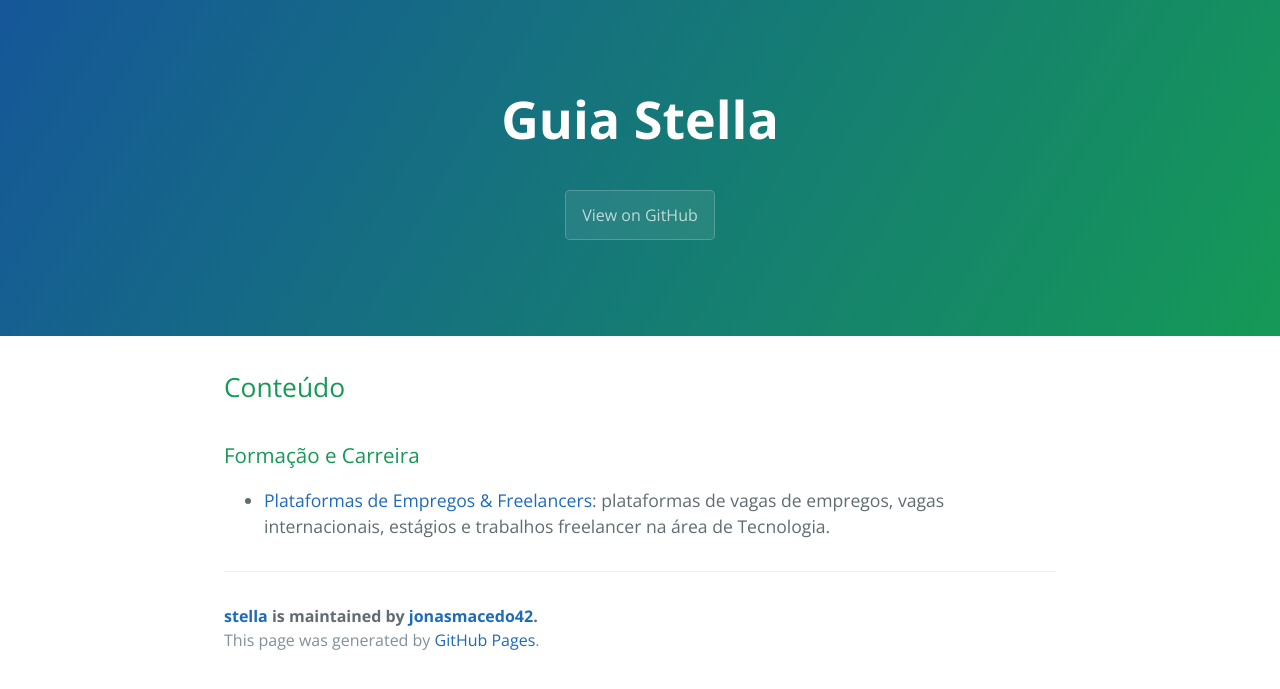
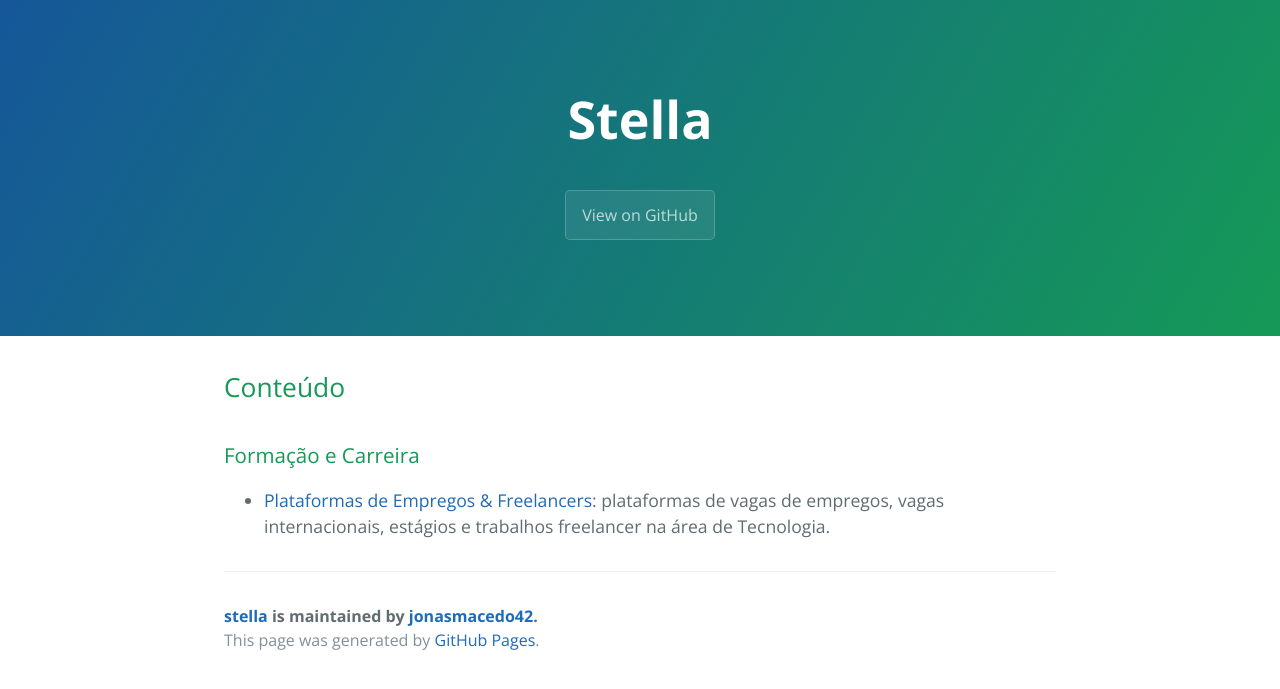
Before and after one commit to jonasmacedo42/stella, a Jekyll site: the page built from index.md, in a window 1280 px wide. Shown: the top 689 px of the page. Built offline with Jekyll 4.4.1, drawn with Linux system fonts in a browser that asks for light colours; the repository's description, which GitHub fills in, is left out.

```diff
--- a/index.md
+++ b/index.md
@@ -1,6 +1,6 @@
 ---
 layout: default
-title: Guia Stella
+title: Stella
 ---
 
 ## Conteúdo
```
Also changed, not shown: pages/formacao-e-carreira/plataformas-de-empregos-e-freelancers.md (+2 -0 lines), images/_icons/facebook_round.ico (added).
